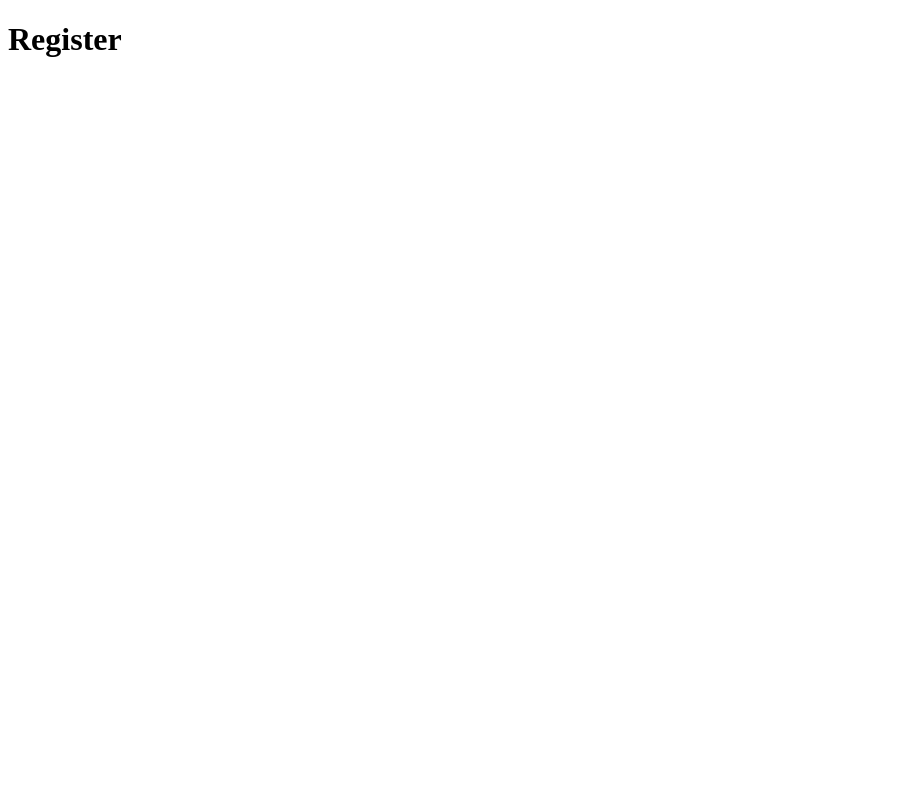
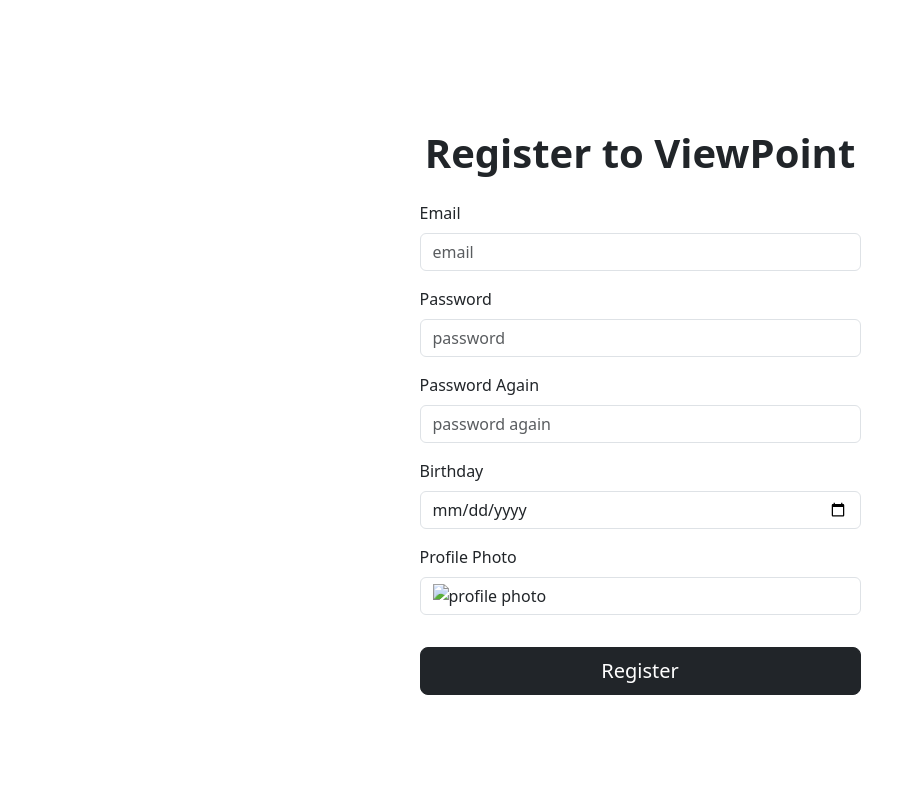
Before and after one commit to EnesPINAR/ViewPoint, a Django app: page /register/ in a window 1280 px wide. Before the commit the part shown is almost empty. Shown: the whole page, without its empty margins (0-916 px from the left). Run offline with Django 5.2, Linux system fonts and the light colour scheme.

Commit message:
bootstrap integrated to templates & homepage, login, register templates designed

```diff
--- a/ViewPoint/settings.py
+++ b/ViewPoint/settings.py
@@ -25,7 +25,7 @@ SECRET_KEY = 'django-insecure-3r5jm7bax*1%4vb@jkr$k@*7d-4vg0d8e6)7*zdr9n%c(0a6v(
 # SECURITY WARNING: don't run with debug turned on in production!
 DEBUG = True
 
-ALLOWED_HOSTS = []
+ALLOWED_HOSTS = ["192.168.1.20", "localhost"]
 
 
 # Application definition
--- a/templates/register.html
+++ b/templates/register.html
@@ -2,9 +2,41 @@
 <html lang="en">
 <head>
     <meta charset="UTF-8">
+    <meta name="viewport" content="width=device-width, initial-scale=1">
     <title>Register | ViewPoint</title>
+    <link href="https://cdn.jsdelivr.net/npm/bootstrap@5.3.2/dist/css/bootstrap.min.css" rel="stylesheet" integrity="sha384-T3c6CoIi6uLrA9TneNEoa7RxnatzjcDSCmG1MXxSR1GAsXEV/Dwwykc2MPK8M2HN" crossorigin="anonymous">
+    <script src="https://cdn.jsdelivr.net/npm/bootstrap@5.3.2/dist/js/bootstrap.bundle.min.js" integrity="sha384-C6RzsynM9kWDrMNeT87bh95OGNyZPhcTNXj1NW7RuBCsyN/o0jlpcV8Qyq46cDfL" crossorigin="anonymous"></script>
 </head>
 <body>
-<h1>Register</h1>
+    <div class="container vh-100 d-flex flex-column justify-content-center align-items-center">
+        <div class="row w-100 justify-content-center">
+            <div class="col-12 col-lg-5 mt-4">
+                <h1 class="mb-4 text-center display-6 fw-bold">Register to ViewPoint</h1>
+                <form action="">
+                    <label for="email" class="form-label">Email</label>
+                    <div class="input-group mb-3">
+                      <input type="email" class="form-control" placeholder="email" id="email">
+                    </div>
+                    <label for="password" class="form-label">Password</label>
+                    <div class="input-group mb-3">
+                      <input type="password" class="form-control" placeholder="password" id="password">
+                    </div>
+                    <label for="password-again" class="form-label">Password Again</label>
+                    <div class="input-group mb-3">
+                      <input type="password" class="form-control" placeholder="password again" id="password-again">
+                    </div>
+                    <label for="birthday" class="form-label">Birthday</label>
+                    <div class="input-group mb-3">
+                      <input type="date" class="form-control" placeholder="pick your birthday" id="birthday">
+                    </div>
+                    <label for="profile-photo" class="form-label">Profile Photo</label>
+                    <div class="input-group mb-3">
+                      <input type="image" class="form-control" placeholder="profile photo" id="profile-photo" alt="profile photo">
+                    </div>
+                    <button type="submit" class="btn btn-dark btn-lg w-100 mt-3">Register</button>
+                </form>
+            </div>
+        </div>
+    </div>
 </body>
 </html>
```
Also changed, not shown: templates/homepage.html (+16 -1 lines), templates/login.html (+21 -1 lines).
